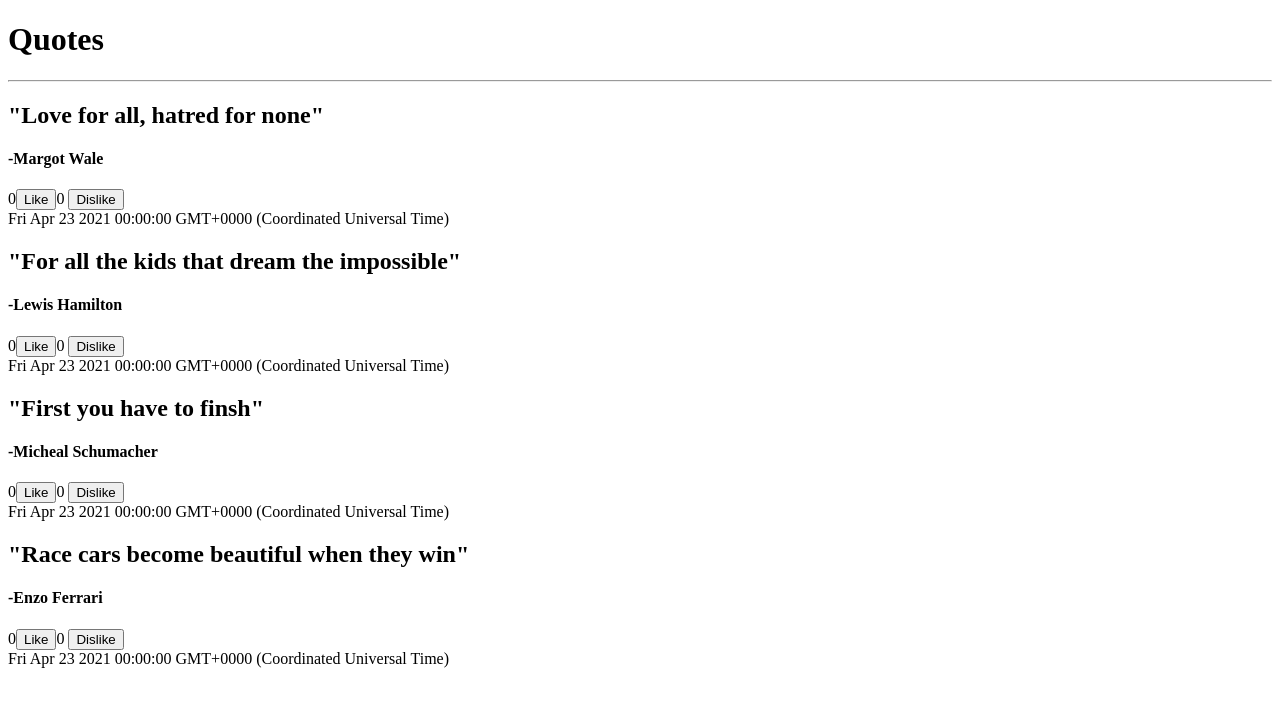
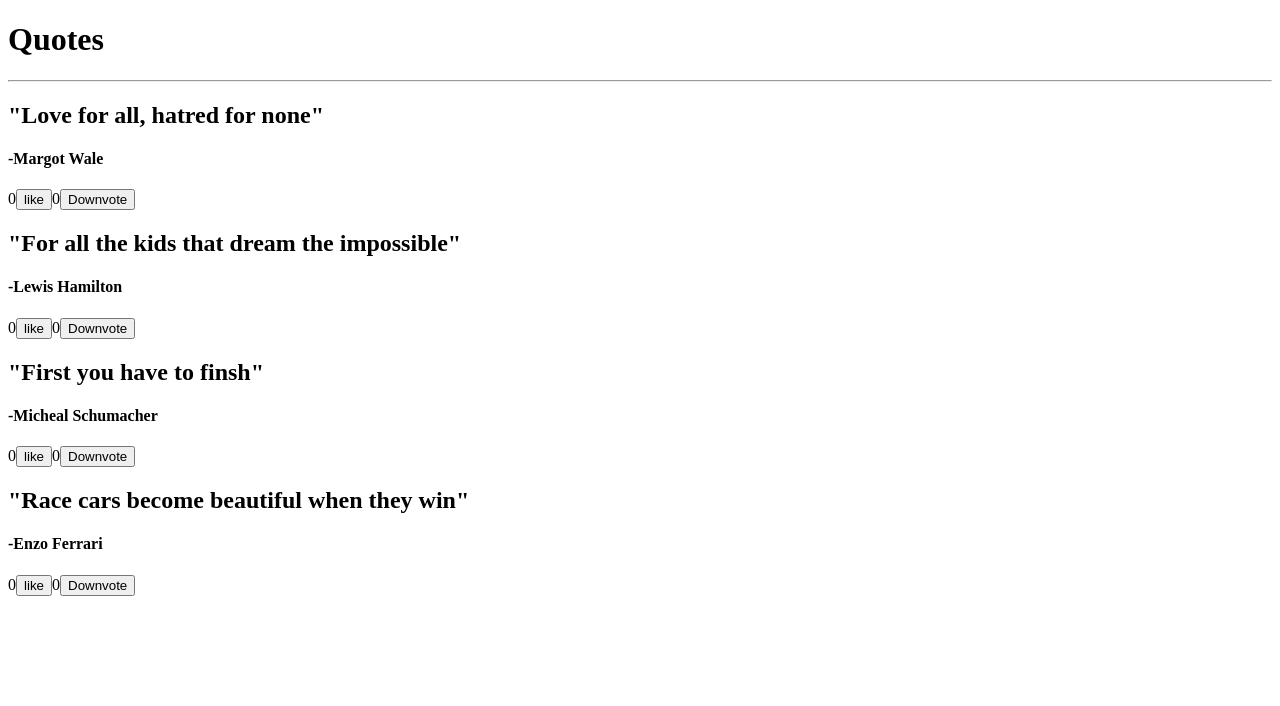
Before and after one commit to edwinaringo/quotes, an Angular app in the folder Quotes/: page / in a window 1280 px wide. Shown: the top 706 px of the page. Built offline with nearby package versions, Linux system fonts and the light colour scheme.

Commit message:
modifying the quote metadata component

```diff
--- a/Quotes/src/app/quote-metadata/quote-metadata.component.html
+++ b/Quotes/src/app/quote-metadata/quote-metadata.component.html
@@ -1 +1 @@
-<p>quote-metadata works!</p>
+<span>{{quote.upVote}}<button>like</button> </span><span>{{quote.downVote}}<button>Downvote</button></span>
--- a/Quotes/src/app/quote-metadata/quote-metadata.component.ts
+++ b/Quotes/src/app/quote-metadata/quote-metadata.component.ts
@@ -1,4 +1,5 @@
-import { Component, OnInit } from '@angular/core';
+import { Component, Input, OnInit } from '@angular/core';
+import { Quote } from '../quote'
 
 @Component({
   selector: 'app-quote-metadata',
@@ -7,6 +8,8 @@ import { Component, OnInit } from '@angular/core';
 })
 export class QuoteMetadataComponent implements OnInit {
 
+  @Input() quote:Quote | undefined;
+
   constructor() { }
 
   ngOnInit(): void {
--- a/Quotes/src/app/quote/quote.component.html
+++ b/Quotes/src/app/quote/quote.component.html
@@ -5,9 +5,6 @@
   <h2>"{{quote.message}}"</h2>
 
   <span><h4>{{quote.author}}</h4></span>
-  <span>{{quote.upVote}}<button>Like</button></span> <span>{{quote.downVote}} <button>Dislike</button></span>
 
-  <br>
-  <div>{{quote.dateAdded}}</div>
-
+  <app-quote-metadata [quote]='quote'></app-quote-metadata>
 </div>
```
